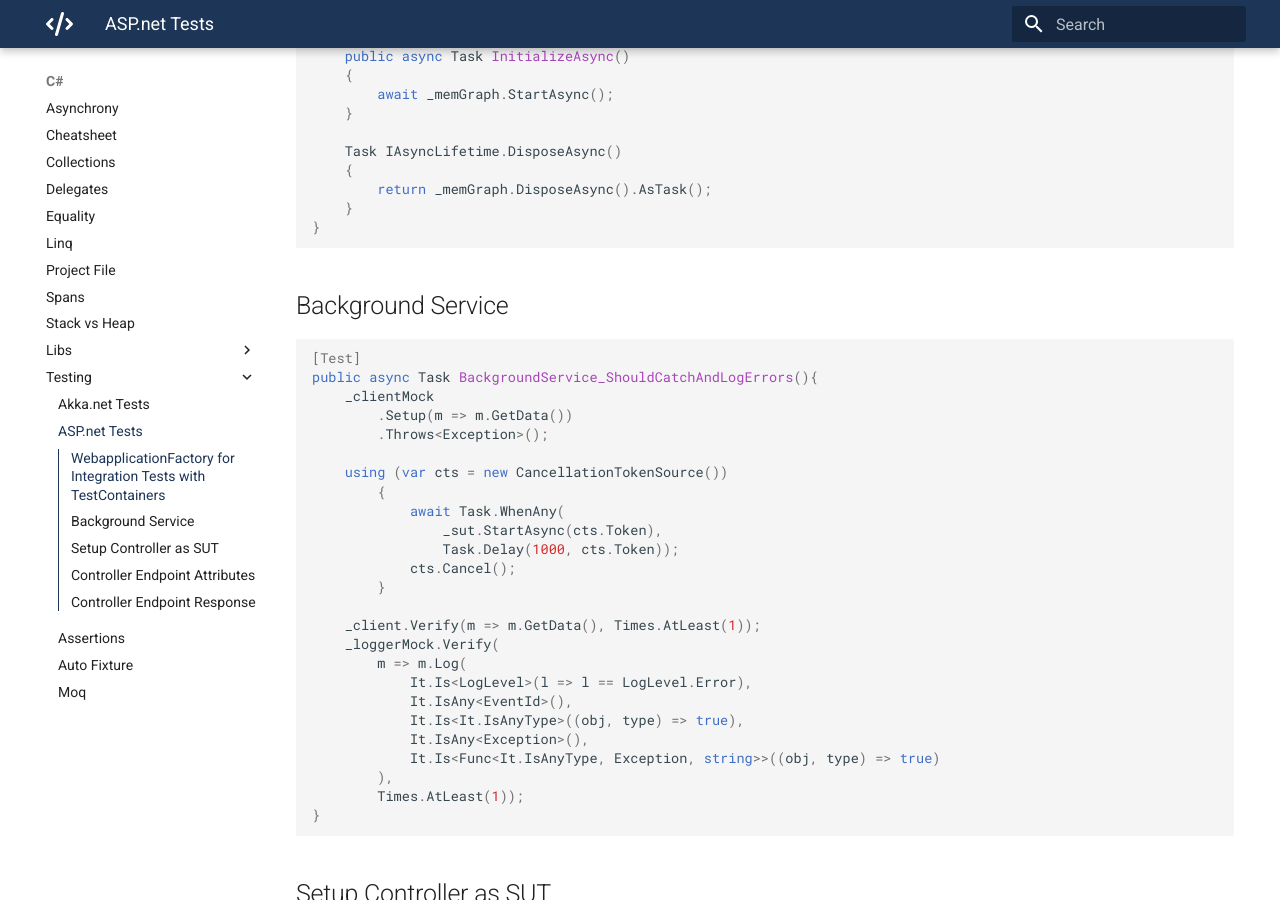
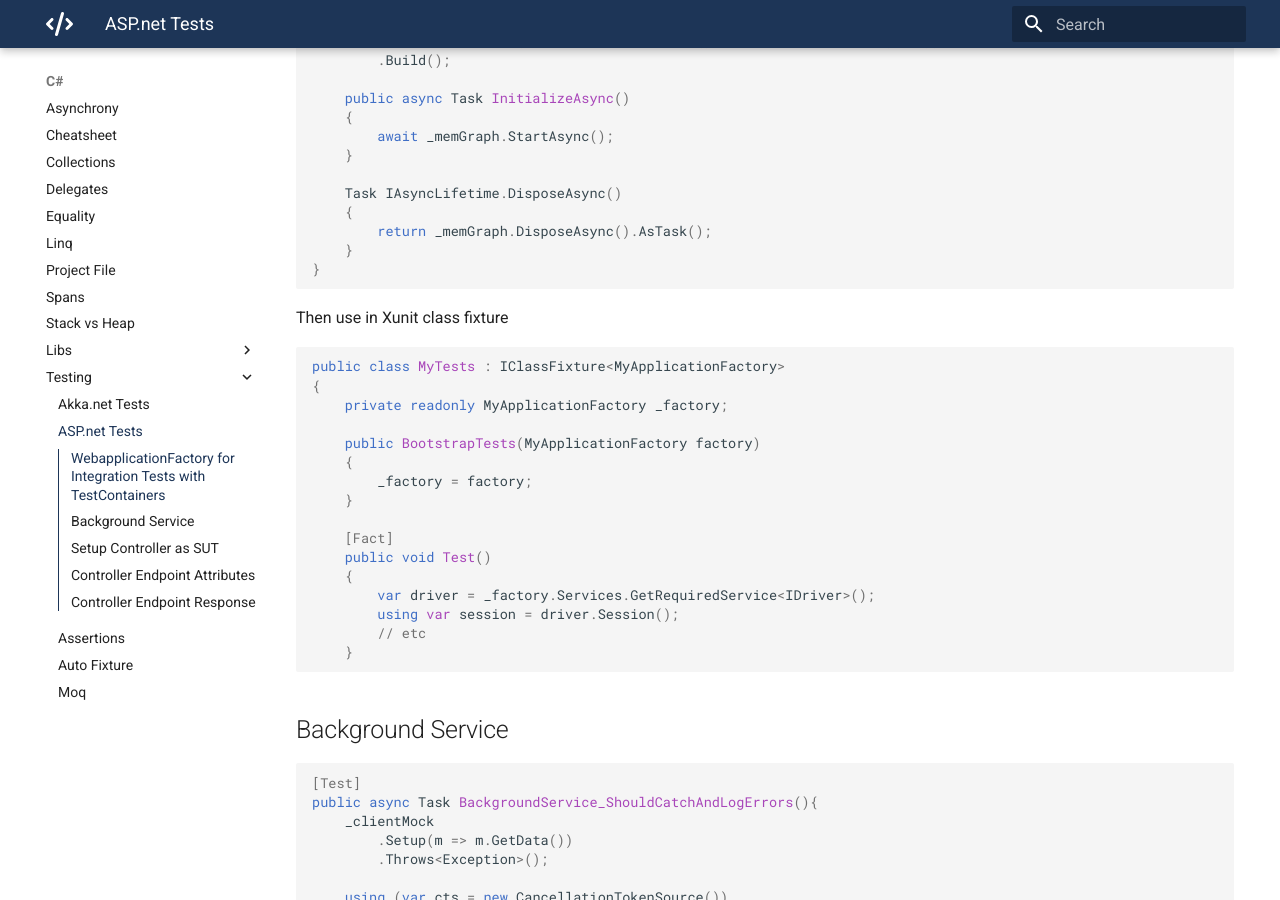
Before and after one commit to mrhockeymonkey/mrhockeymonkey.github.io, an MkDocs documentation site: the page built from docs/C#/Testing/ASP.net Tests.md, in a window 1280 px wide and 900 px high, scrolled down 775 px. Built offline with MkDocs 1.6.1 and Material for MkDocs 9.7.7, drawn with Linux system fonts in a browser that asks for light colours; some of the changed text lies outside the part shown.

Commit message:
Update ASP.net Tests.md

````diff
--- a/docs/C#/Testing/ASP.net Tests.md
+++ b/docs/C#/Testing/ASP.net Tests.md
@@ -2,6 +2,7 @@
 
 ## WebapplicationFactory for Integration Tests with TestContainers
 
+Setup containers in `MyApplicationFactory.cs`
 ```c#
 public class MyApplicationFactory : WebApplicationFactory<Program>, IAsyncLifetime
 {
@@ -41,6 +42,27 @@ public class MyApplicationFactory : WebApplicationFactory<Program>, IAsyncLifeti
         return _memGraph.DisposeAsync().AsTask();
     }
 }
+```
+
+Then use in Xunit class fixture
+
+```c#
+public class MyTests : IClassFixture<MyApplicationFactory>
+{
+    private readonly MyApplicationFactory _factory;
+
+    public BootstrapTests(MyApplicationFactory factory)
+    {
+        _factory = factory;
+    }
+
+    [Fact]
+    public void Test()
+    {
+        var driver = _factory.Services.GetRequiredService<IDriver>();
+        using var session = driver.Session();
+        // etc
+    }
 ```
 
 ## Background Service
````
